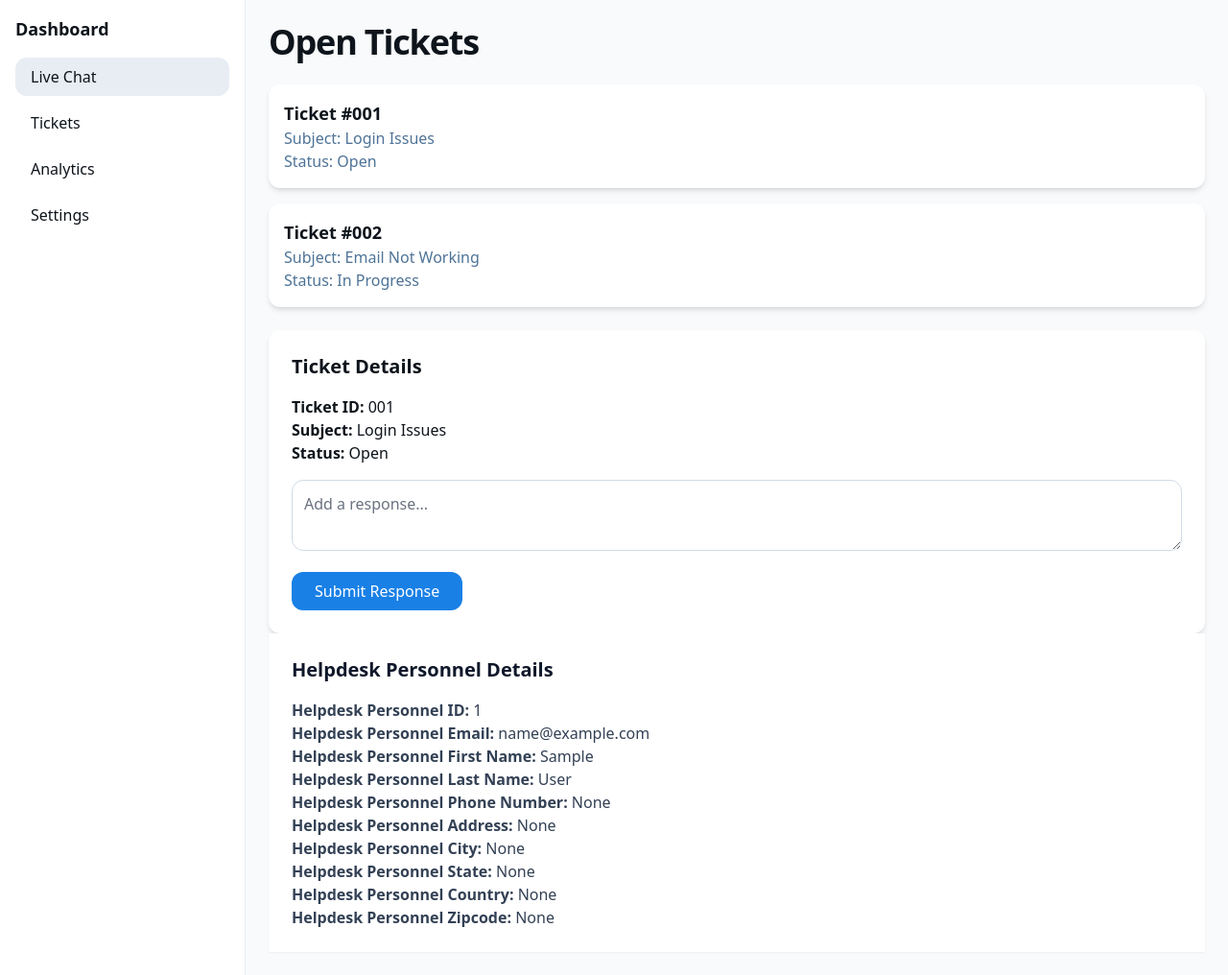
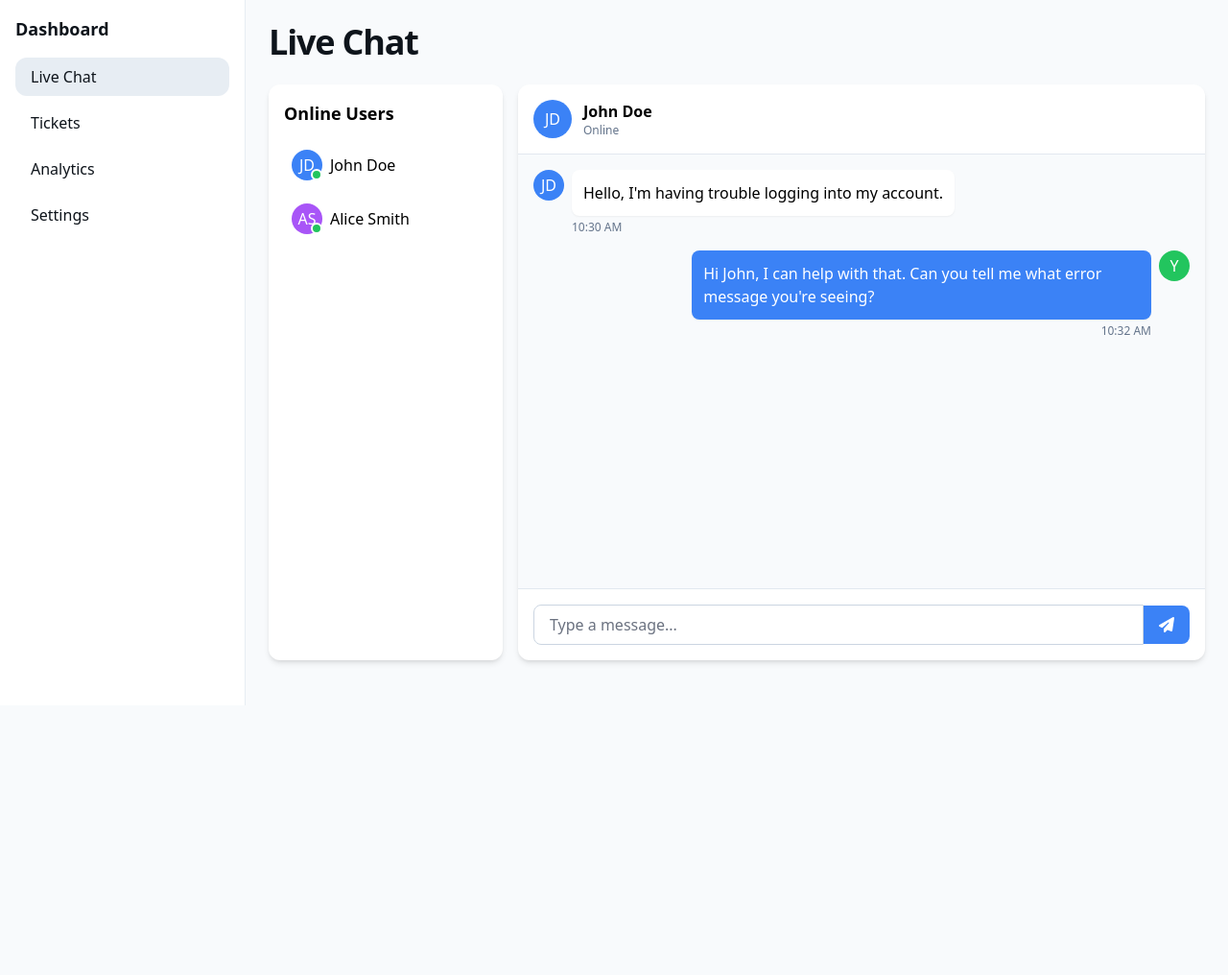
Before and after one commit to Val-9975/FYP-25-S1-14, a Django app: page /helpDesk_dashboard/ in a window 1280 px wide. Shown: the part 65-1081 px from the top of the page at 96% size. After the commit the page ends 800 px from the top, so only its background shows below. Run offline with Django 5.2, Linux system fonts and the light colour scheme; the visitor is signed in with stand-in values (Sample User, id 1); parts of the project's set-up code (start-up, migrations or seed data) failed here and were passed over; some libraries are stand-ins or nearby versions.

Commit message:
minor updates

```diff
--- a/FYP/custom_gateway/settings.py
+++ b/FYP/custom_gateway/settings.py
@@ -93,9 +93,9 @@ WSGI_APPLICATION = 'custom_gateway.wsgi.application'
 DATABASES = {
     'default': {
         'ENGINE': 'django.db.backends.mysql',
-        'NAME': 'gateway',           # Replace with your MySQL database name
+        'NAME': 'db',           # Replace with your MySQL database name
         'USER': 'root',              # Replace with your MySQL username
-        'PASSWORD': '151515',              # Replace with your MySQL password
+        'PASSWORD': 'password',              # Replace with your MySQL password
         'HOST': 'localhost',         # Database host, 'localhost' for local development
         'PORT': '3306',              # Default MySQL port
     }
--- a/FYP/payments/templates/HelpDeskUI.html
+++ b/FYP/payments/templates/HelpDeskUI.html
@@ -7,16 +7,17 @@
     <link rel="preconnect" href="https://fonts.gstatic.com/" crossorigin />
     <link rel="stylesheet" as="style" onload="this.rel='stylesheet'" href="https://fonts.googleapis.com/css2?display=swap&amp;family=Noto+Sans%3Awght%40400%3B500%3B700%3B900&amp;family=Work+Sans%3Awght%40400%3B500%3B700%3B900" />
     <script src="https://cdn.tailwindcss.com?plugins=forms,container-queries"></script>
+    <!-- Add Font Awesome for icons -->
+    <link rel="stylesheet" href="https://cdnjs.cloudflare.com/ajax/libs/font-awesome/6.4.0/css/all.min.css">
 </head>
 <body class="bg-slate-50 font-[Work Sans,Noto Sans,sans-serif]">
     <div class="relative flex min-h-screen flex-col overflow-x-hidden">
         <header class="flex items-center justify-between border-b border-[#e7edf3] px-10 py-3">
             <h2 class="text-lg font-bold text-[#0e141b]">Helpdesk Dashboard</h2>
-                            <!-- Logout Button -->
             <li class="list-none">
                 <form action="/logout/" method="POST">
                     {% csrf_token %}
-                                    <input type="text" class="rounded-xl bg-slate-100 px-4 py-2 text-sm"  placeholder="Search..." >
+                    <input type="text" class="rounded-xl bg-slate-100 px-4 py-2 text-sm" placeholder="Search...">
                     <button type="submit" class="rounded-xl h-10 px-4 bg-red-600 text-white text-sm font-bold">
                         Logout
                     </button>
@@ -30,44 +31,87 @@
                     <li><a href="{% url 'helpdesk_dashboard' %}" class="block px-4 py-2 rounded-xl bg-[#e7edf3] text-[#0e141b] font-medium">Live Chat</a></li>
                     <li><a href="{% url 'view_tickets' %}" class="block px-4 py-2 rounded-xl hover:bg-[#e7edf3] text-[#0e141b]">Tickets</a></li>
                     <li><a href="#" class="block px-4 py-2 rounded-xl hover:bg-[#e7edf3] text-[#0e141b]">Analytics</a></li>
-                    <li><a href="#" class="block px-4 py-2 rounded-xl hover:bg-[#e7edf3] text-[#0e141b]">Settings</a></li>
+                    <li><a href="{% url 'helpdesk_settings' %}" class="block px-4 py-2 rounded-xl hover:bg-[#e7edf3] text-[#0e141b]">Settings</a></li>
                 </ul>
             </div>
+
+            <!-- Live Chat UI -->
             <div class="flex-1 p-6">
-                <h1 class="text-4xl font-black text-[#0e141b] tracking-[-0.033em] mb-6">Open Tickets</h1>
-                <div class="grid gap-4">
-                    <div class="bg-white p-4 rounded-xl shadow-md hover:shadow-lg transition-shadow">
-                        <h3 class="text-lg font-semibold text-[#0e141b]">Ticket #001</h3>
-                        <p class="text-[#4e7397]">Subject: Login Issues</p>
-                        <p class="text-[#4e7397]">Status: Open</p>
+                <h1 class="text-4xl font-black text-[#0e141b] tracking-[-0.033em] mb-6">Live Chat</h1>
+
+                <div class="flex h-[calc(100vh-200px)]">
+                    <!-- Online Users List -->
+                    <div class="w-1/4 bg-white rounded-xl shadow-md p-4 mr-4 overflow-y-auto">
+                        <h3 class="font-bold text-lg mb-4">Online Users</h3>
+                        <div class="space-y-2">
+                            <div class="flex items-center p-2 hover:bg-slate-100 rounded-lg cursor-pointer">
+                                <div class="relative">
+                                    <div class="w-8 h-8 rounded-full bg-blue-500 flex items-center justify-center text-white">JD</div>
+                                    <div class="absolute bottom-0 right-0 w-3 h-3 bg-green-500 rounded-full border-2 border-white"></div>
                                 </div>
-                    <div class="bg-white p-4 rounded-xl shadow-md hover:shadow-lg transition-shadow">
-                        <h3 class="text-lg font-semibold text-[#0e141b]">Ticket #002</h3>
-                        <p class="text-[#4e7397]">Subject: Email Not Working</p>
-                        <p class="text-[#4e7397]">Status: In Progress</p>
+                                <span class="ml-2">John Doe</span>
+                            </div>
+                            <div class="flex items-center p-2 hover:bg-slate-100 rounded-lg cursor-pointer">
+                                <div class="relative">
+                                    <div class="w-8 h-8 rounded-full bg-purple-500 flex items-center justify-center text-white">AS</div>
+                                    <div class="absolute bottom-0 right-0 w-3 h-3 bg-green-500 rounded-full border-2 border-white"></div>
+                                </div>
+                                <span class="ml-2">Alice Smith</span>
+                            </div>
+                            <!-- More users... -->
                         </div>
                     </div>
-                <div class="mt-6 bg-white p-6 rounded-xl shadow-md">
-                    <h2 class="text-xl font-bold text-[#0e141b] mb-4">Ticket Details</h2>
-                    <p class="text-[#0e141b]"><strong>Ticket ID:</strong> <span id="ticketId">001</span></p>
-                    <p class="text-[#0e141b]"><strong>Subject:</strong> <span id="ticketSubject">Login Issues</span></p>
-                    <p class="text-[#0e141b]"><strong>Status:</strong> <span id="ticketStatus">Open</span></p>
-                    <textarea class="w-full mt-4 p-3 border border-[#d0dbe7] rounded-xl" placeholder="Add a response..."></textarea>
-                    <button class="mt-4 px-6 py-2 bg-[#1980e6] text-white rounded-xl hover:bg-blue-700">Submit Response</button>
+
+                    <!-- Chat Area -->
+                    <div class="flex-1 flex flex-col bg-white rounded-xl shadow-md overflow-hidden">
+                        <!-- Chat Header -->
+                        <div class="border-b border-slate-200 p-4 flex items-center">
+                            <div class="w-10 h-10 rounded-full bg-blue-500 flex items-center justify-center text-white">JD</div>
+                            <div class="ml-3">
+                                <h4 class="font-bold">John Doe</h4>
+                                <p class="text-xs text-slate-500">Online</p>
                             </div>
-                    <!-- Helpdesk Personnel Details -->
-                <div class="flex-1 bg-white p-6 shadow-sm">
-                    <h2 class="text-xl font-bold text-slate-900 mb-4">Helpdesk Personnel Details</h2>
-                    <p class="text-slate-700"><strong>Helpdesk Personnel ID:</strong> {{user_id}}</p>
-                    <p class="text-slate-700"><strong>Helpdesk Personnel Email:</strong> {{email}}</p>
-                    <p class="text-slate-700"><strong>Helpdesk Personnel First Name:</strong> {{first_name}}</p>
-                    <p class="text-slate-700"><strong>Helpdesk Personnel Last Name:</strong> {{last_name}}</p>
-                    <p class="text-slate-700"><strong>Helpdesk Personnel Phone Number:</strong> {{phone_number}}</p>
-                    <p class="text-slate-700"><strong>Helpdesk Personnel Address:</strong> {{address}}</p>
-                    <p class="text-slate-700"><strong>Helpdesk Personnel City:</strong> {{city}}</p>
-                    <p class="text-slate-700"><strong>Helpdesk Personnel State:</strong> {{state}}</p>
-                    <p class="text-slate-700"><strong>Helpdesk Personnel Country:</strong> {{country}}</p>
-                    <p class="text-slate-700"><strong>Helpdesk Personnel Zipcode:</strong> {{zip_code}}</p>
+                        </div>
+
+                        <!-- Messages -->
+                        <div class="flex-1 p-4 overflow-y-auto bg-slate-50">
+                            <div class="space-y-4">
+                                <!-- Received Message -->
+                                <div class="flex items-start">
+                                    <div class="w-8 h-8 rounded-full bg-blue-500 flex items-center justify-center text-white mr-2">JD</div>
+                                    <div class="max-w-[70%]">
+                                        <div class="bg-white p-3 rounded-lg shadow-sm">
+                                            <p>Hello, I'm having trouble logging into my account.</p>
+                                        </div>
+                                        <p class="text-xs text-slate-500 mt-1">10:30 AM</p>
+                                    </div>
+                                </div>
+
+                                <!-- Sent Message -->
+                                <div class="flex items-start justify-end">
+                                    <div class="max-w-[70%]">
+                                        <div class="bg-blue-500 text-white p-3 rounded-lg shadow-sm">
+                                            <p>Hi John, I can help with that. Can you tell me what error message you're seeing?</p>
+                                        </div>
+                                        <p class="text-xs text-slate-500 mt-1 text-right">10:32 AM</p>
+                                    </div>
+                                    <div class="w-8 h-8 rounded-full bg-green-500 flex items-center justify-center text-white ml-2">Y</div>
+                                </div>
+
+                                <!-- More messages... -->
+                            </div>
+                        </div>
+
+                        <!-- Message Input -->
+                        <div class="border-t border-slate-200 p-4">
+                            <div class="flex items-center">
+                                <input type="text" placeholder="Type a message..." class="flex-1 border border-slate-300 rounded-l-lg py-2 px-4 focus:outline-none focus:ring-2 focus:ring-blue-500">
+                                <button class="bg-blue-500 text-white py-2 px-4 rounded-r-lg hover:bg-blue-600">
+                                    <i class="fas fa-paper-plane"></i>
+                                </button>
+                            </div>
+                        </div>
+                    </div>
                 </div>
             </div>
         </div>
--- a/FYP/payments/urls.py
+++ b/FYP/payments/urls.py
@@ -37,5 +37,6 @@ urlpatterns = [
     path('dashboard/helpdesk/', views.helpDesk_dashboard, name='helpdesk_dashboard'),
     path('dashboard/Helpdesk/LiveChat/', views.helpDesk_dashboard, name='live_chat'),
     path('dashboard/Helpdesk/LiveChat/', views.live_chat, name='live_chat'),
+    path('dashboard/Helpdesk/Settings/', views.helpdesk_settings, name='helpdesk_settings'),
 
 ]
```
Also changed, not shown: FYP/payments/templates/HelpdeskSettings.html (added, +141 -0 lines). Lines whose indentation alone changed are shown as unchanged.
